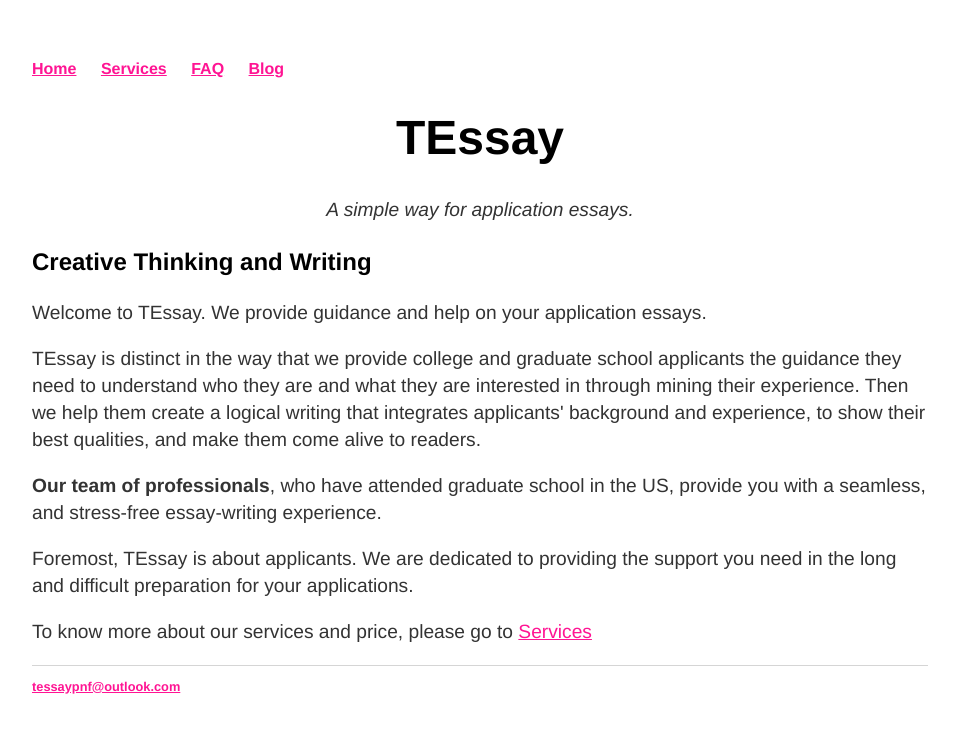
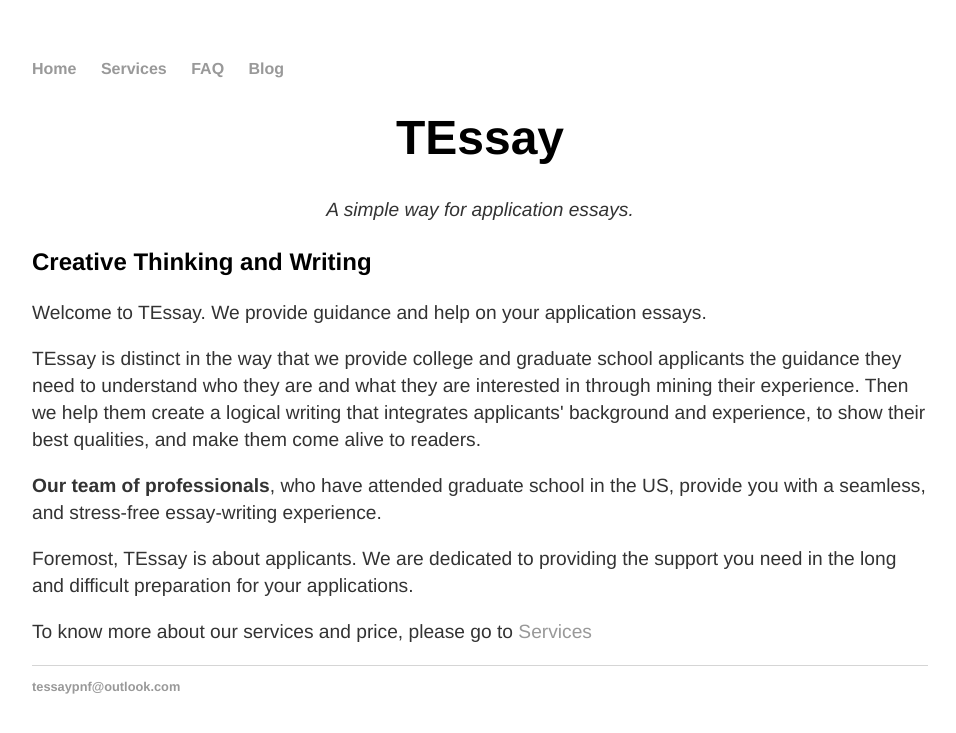
Before and after one commit to RagingTiger/PnFTech.github.io, a Jekyll site: the page built from index.html, in a window 1280 px wide. Shown: the top 733 px of the page, without its empty margins (160-1116 px from the left). Built offline with Jekyll 4.4.1, drawn with Linux system fonts in a browser that asks for light colours.

Commit message:
edited css

```diff
--- a/css/main.css
+++ b/css/main.css
@@ -13,13 +13,12 @@ nav ul li, footer ul li {
     margin-right: 20px;
 }
 a {
-    text-decoration: underline;
-    color: #FF1493;
+    text-decoration: none;
+    color: #999;
 }
 a:hover {
     text-decoration: underline;
-    color: white;
-    background-color: black;
+    color: #FF1493;
 }
 h1 {
     font-size: 3em;
```
